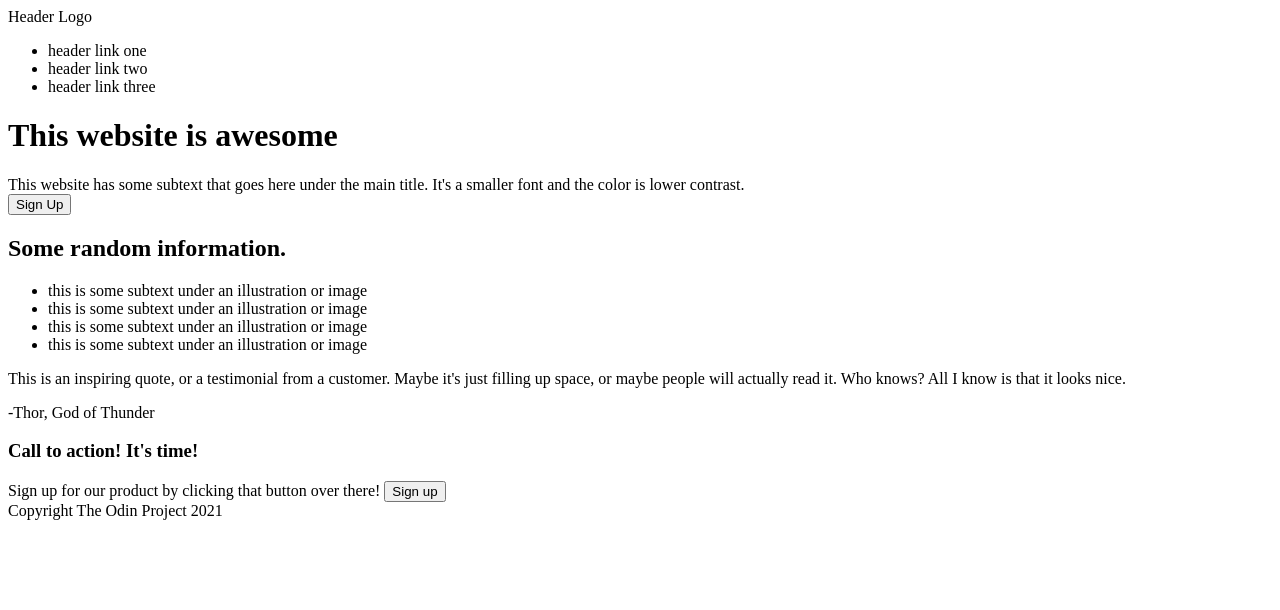
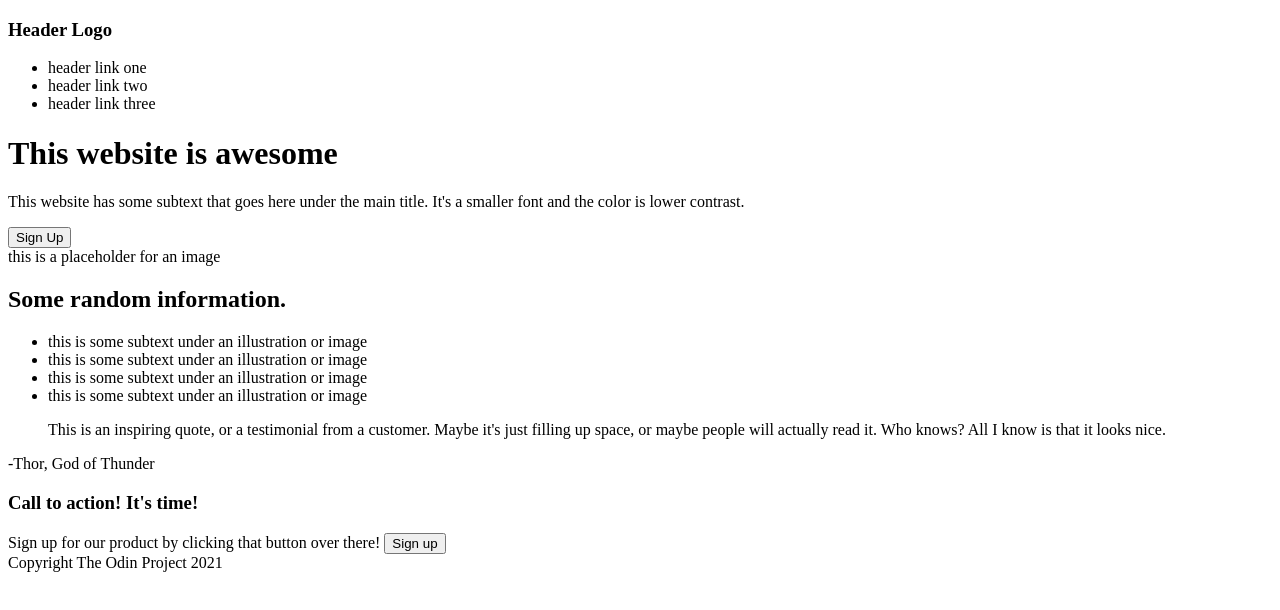
Before and after one commit to craterellus/odin-landing-page, a plain HTML site: page index.html in a window 1280 px wide. Drawn offline with Linux system fonts and the light colour scheme.

Commit message:
Add header, main, blockquote to index

```diff
--- a/index.html
+++ b/index.html
@@ -4,51 +4,50 @@
         <meta charset="UTF-8">
         <link rel="stylesheet" href="style.css">
         <title>Landing Page</title>
-        <div>Header Logo</div>
-        <div>
+    </head>
+
+
+    <body>
+        <div class="hero">
+            <header>
+                <h3>Header Logo</h3>
                 <ul>
                     <li>header link one</li>
                     <li>header link two</li>
                      <li>header link three</li>
                 </ul>
-        </div>
-    </head>
-
-    <body>
+            </header>
 
             <h1>This website is awesome</h1>
-    </body>
-    <div>
-        This website has some subtext that goes here under the main title. It's a smaller font and the color is lower contrast.
+            <p>This website has some subtext that goes here under the main title. It's a smaller font and the color is lower contrast.</p>
+            <button>Sign Up</button>
+            <div id="placeholder-image">
+                this is a placeholder for an image
             </div>
-    <button>Sign Up</button>
+        </div>
 
-    <h2>
-        Some random information.
-    </h2>
-
+        <main>
+            <h2>Some random information.</h2>
             <ul>
                 <li>this is some subtext under an illustration or image</li>
                 <li>this is some subtext under an illustration or image</li>
                 <li>this is some subtext under an illustration or image</li>
                 <li>this is some subtext under an illustration or image</li>
             </ul>
+            <blockquote>
+                This is an inspiring quote, or a testimonial from a customer. Maybe it's just filling up space, or maybe people will actually read it. Who knows? All I know is that it looks nice.
+            </blockquote>
+            <p>-Thor, God of Thunder</p>
 
-    <div>
-        <p>
-            This is an inspiring quote, or a testimonial from a customer. Maybe it's just filling up space, or maybe people will actually read it. Who knows? All I know is that it looks nice.
-        </p>
 
-        <p>
-            -Thor, God of Thunder
-        </p>
-    </div>
-
-    <div>
+            <div class="call-action">
                 <h3>Call to action! It's time!</h3>
                 Sign up for our product by clicking that button over there!
                 <button>Sign up</button>
             </div>
+        </main>
+    </body>
+
 
     <footer>
         Copyright The Odin Project 2021
```
Lines whose indentation alone changed are shown as unchanged.
